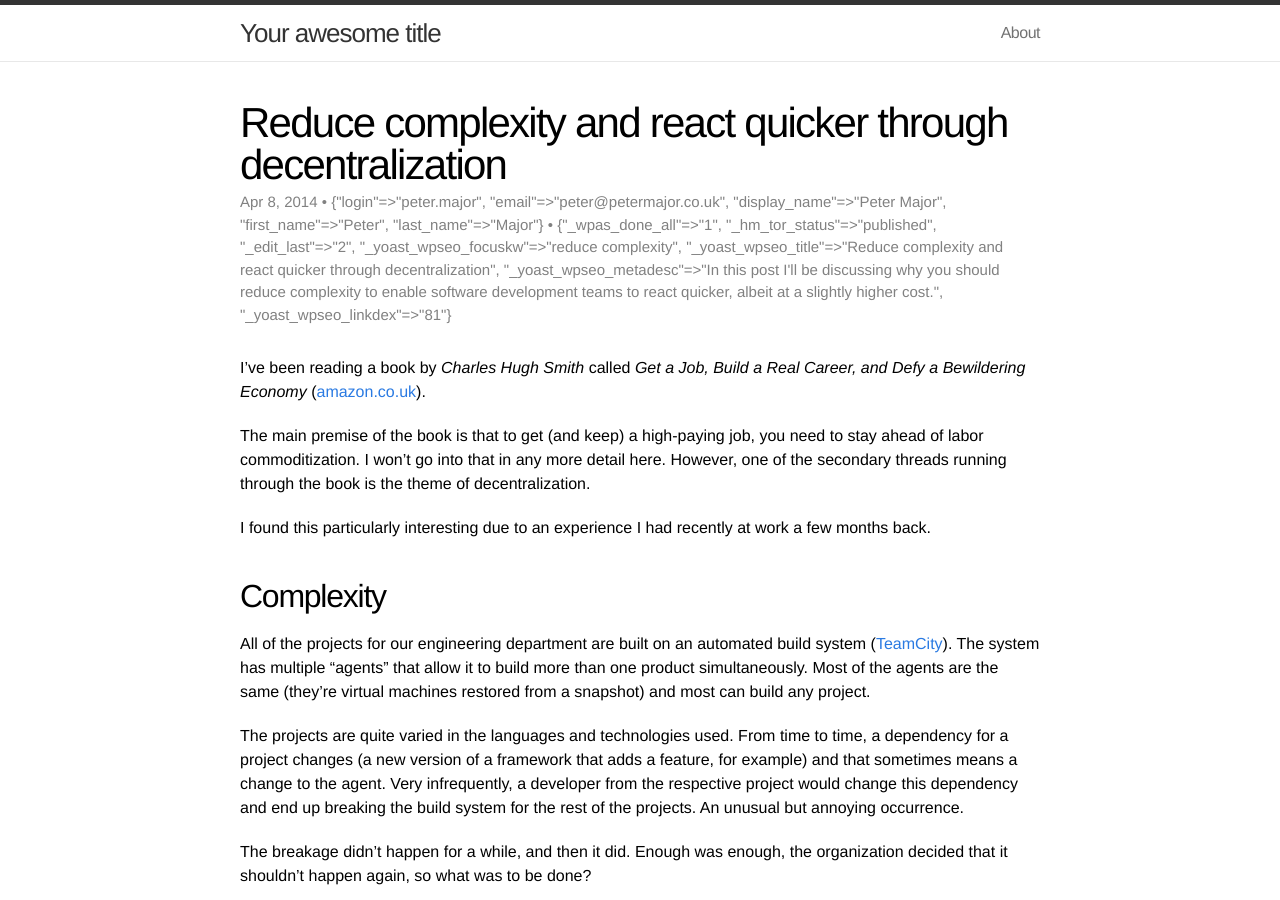
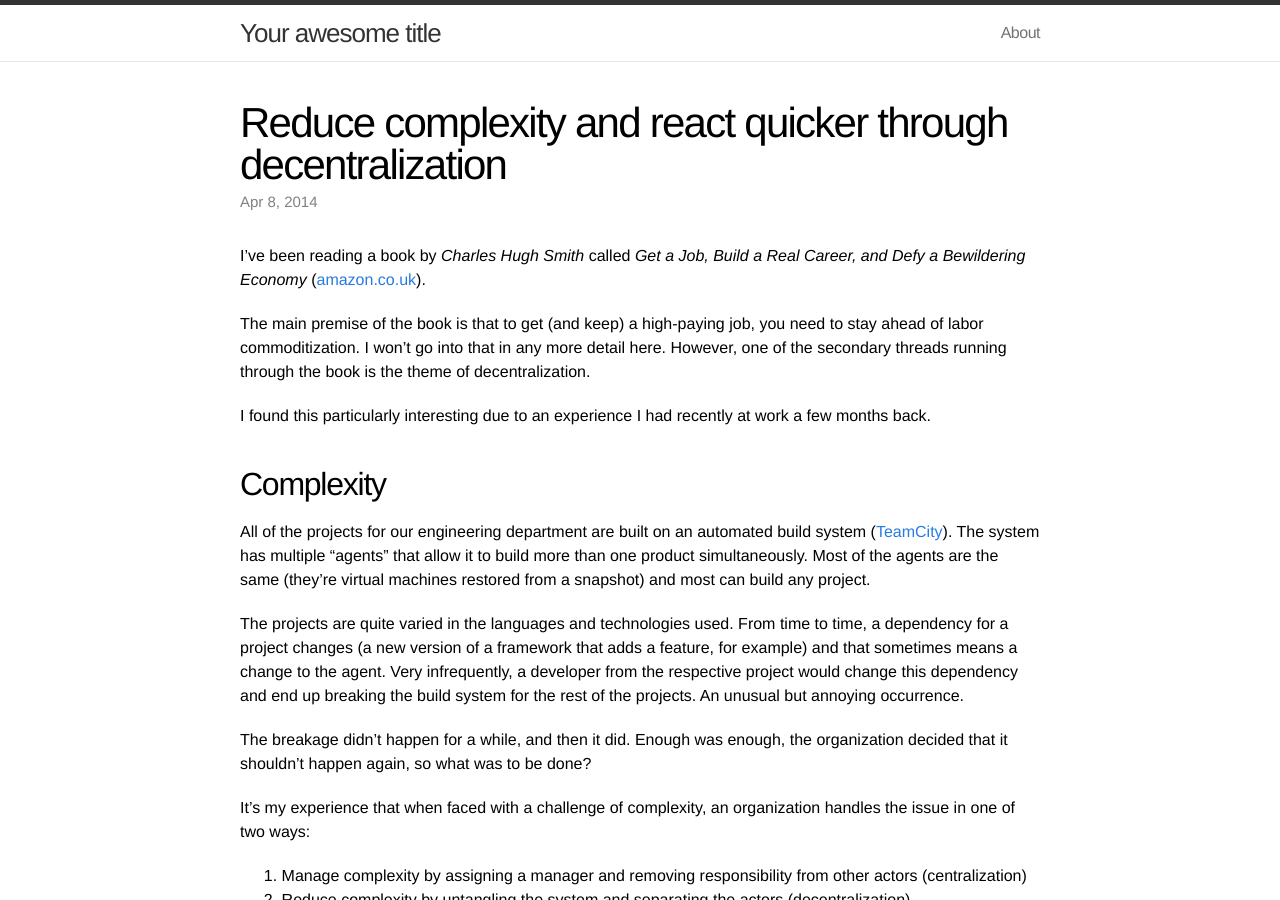
Before and after one commit to petermajor/petermajor.github.io, a Jekyll site: the page built from _posts/2014-04-08-reduce-complexity-and-react-quicker-through-decentralization.md, in a window 1280 px wide and 900 px high. Built offline with Jekyll 4.4.1, drawn with Linux system fonts in a browser that asks for light colours.

Commit message:
Remove extra meta

```diff
--- a/_posts/2014-04-08-reduce-complexity-and-react-quicker-through-decentralization.md
+++ b/_posts/2014-04-08-reduce-complexity-and-react-quicker-through-decentralization.md
@@ -7,25 +7,7 @@ categories:
 tags:
 - decentralization
 - TeamCity
-status: publish
-type: post
 published: true
-meta:
-  _wpas_done_all: '1'
-  _hm_tor_status: published
-  _edit_last: '2'
-  _yoast_wpseo_focuskw: reduce complexity
-  _yoast_wpseo_title: Reduce complexity and react quicker through decentralization
-  _yoast_wpseo_metadesc: In this post I'll be discussing why you should reduce complexity
-    to enable software development teams to react quicker, albeit at a slightly higher
-    cost.
-  _yoast_wpseo_linkdex: '81'
-author:
-  login: peter.major
-  email: peter@petermajor.co.uk
-  display_name: Peter Major
-  first_name: Peter
-  last_name: Major
 ---
 I've been reading a book by _Charles Hugh Smith_ called _Get a Job, Build a Real Career, and Defy a Bewildering Economy_ \([amazon.co.uk](http://www.amazon.co.uk/Build-Real-Career-Bewildering-Economy-ebook/dp/B00JJX2KZM/ref=tmm_kin_title_0?ie=UTF8&amp;qid=1399318599&amp;sr=8-1)\).
 
```
